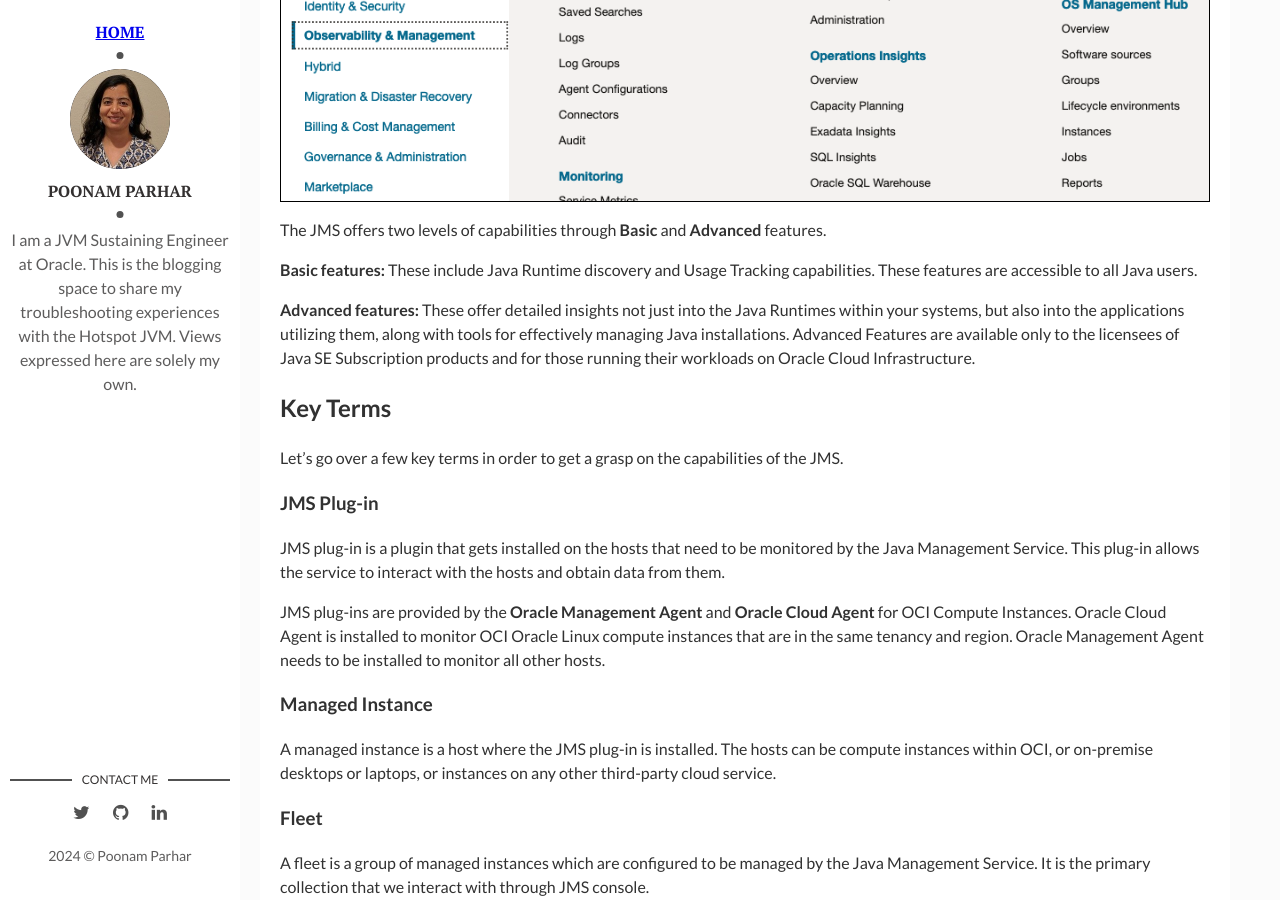
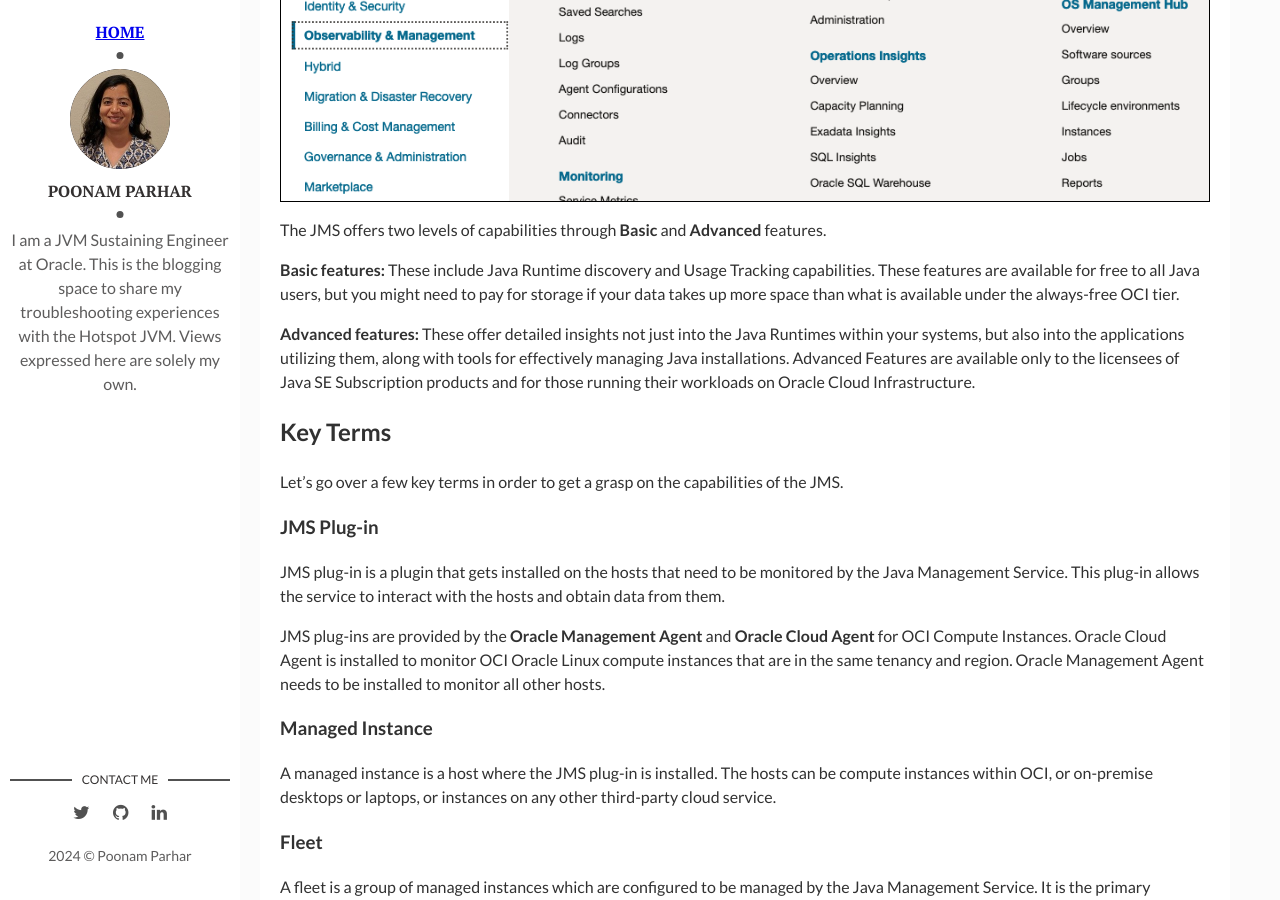
Before and after one commit to poonamparhar/poonamparhar.github.io, a Jekyll site: the page built from _posts/2024-04-23-jms.markdown, in a window 1280 px wide and 900 px high, scrolled down 999 px. Built offline with Jekyll 4.4.1, drawn with Linux system fonts in a browser that asks for light colours.

Commit message:
JMS post update

```diff
--- a/_posts/2024-04-23-jms.markdown
+++ b/_posts/2024-04-23-jms.markdown
@@ -17,7 +17,7 @@ In OCI, the JMS service is located under "Observability and Management", as show
 
 The JMS offers two levels of capabilities through **Basic** and **Advanced** features.
 
-**Basic features:** These include Java Runtime discovery and Usage Tracking capabilities. These features are accessible to all Java users.
+**Basic features:** These include Java Runtime discovery and Usage Tracking capabilities. These features are available for free to all Java users, but you might need to pay for storage if your data takes up more space than what is available under the always-free OCI tier.
 
 **Advanced features:** These offer detailed insights not just into the Java Runtimes within your systems, but also into the applications utilizing them, along with tools for effectively managing Java installations. Advanced Features are available only to the licensees of Java SE Subscription products and for those running their workloads on Oracle Cloud Infrastructure.
 
```
